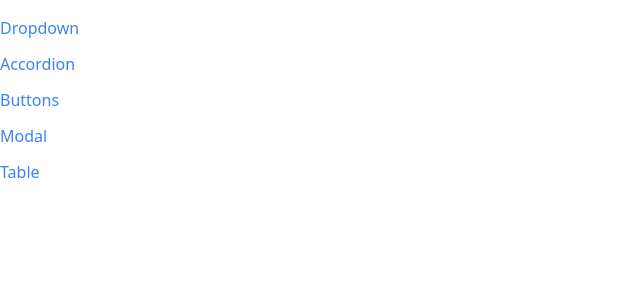
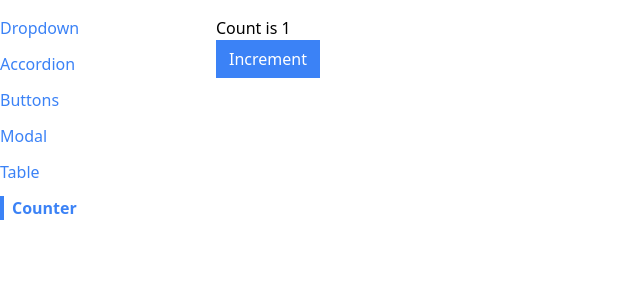
Before and after one commit to AmanMayank/Components, a React (Create React App) app: page /counter in a window 1280 px wide. Shown: the top 300 px of the page, without its empty margins (0-640 px from the left). Built offline with nearby package versions, Linux system fonts and the light colour scheme.

Commit message:
CustomHook

```diff
--- a/src/App.js
+++ b/src/App.js
@@ -5,6 +5,7 @@
 import ButtonPage from "./pages/ButtonPage";
 import ModalPage from "./pages/ModalPage";
 import TablePage from "./pages/TablePage";
+import CounterPage from "./pages/CounterPage";
 
 function App() {
   return (
@@ -26,6 +27,9 @@
         <Route path="/table">
           <TablePage />
         </Route>
+        <Route path="/counter">
+          <CounterPage initialCount={1} />
+        </Route>
       </div>
     </div>
   );
--- a/src/components/SideBar.js
+++ b/src/components/SideBar.js
@@ -7,6 +7,7 @@
     { label: "Buttons", path: "/buttons" },
     { label: "Modal", path: "/modal" },
     { label: "Table", path: "/table" },
+    { label: "Counter", path: "/counter" },
   ];
 
   const renderedLinks = links.map((link) => {
--- /dev/null
+++ b/src/hooks/useCounter.js
@@ -0,0 +1,17 @@
+import { useState, useEffect } from "react";
+
+export function useCounter(initialCount) {
+  const [count, setCount] = useState(initialCount);
+
+  useEffect(() => {
+    console.log(count);
+  }, [count]);
+
+  const increment = () => {
+    setCount(count + 1);
+  };
+
+  return { count, increment };
+}
+
+export default useCounter;
--- /dev/null
+++ b/src/pages/CounterPage.js
@@ -0,0 +1,16 @@
+import Button from "../components/Button";
+import { useCounter } from "../hooks/useCounter";
+
+function CounterPage({ initialCount }) {
+  const { count, increment } = useCounter(initialCount);
+  return (
+    <div>
+      <h1>Count is {count}</h1>
+      <Button primary onClick={increment}>
+        Increment
+      </Button>
+    </div>
+  );
+}
+
+export default CounterPage;
```
